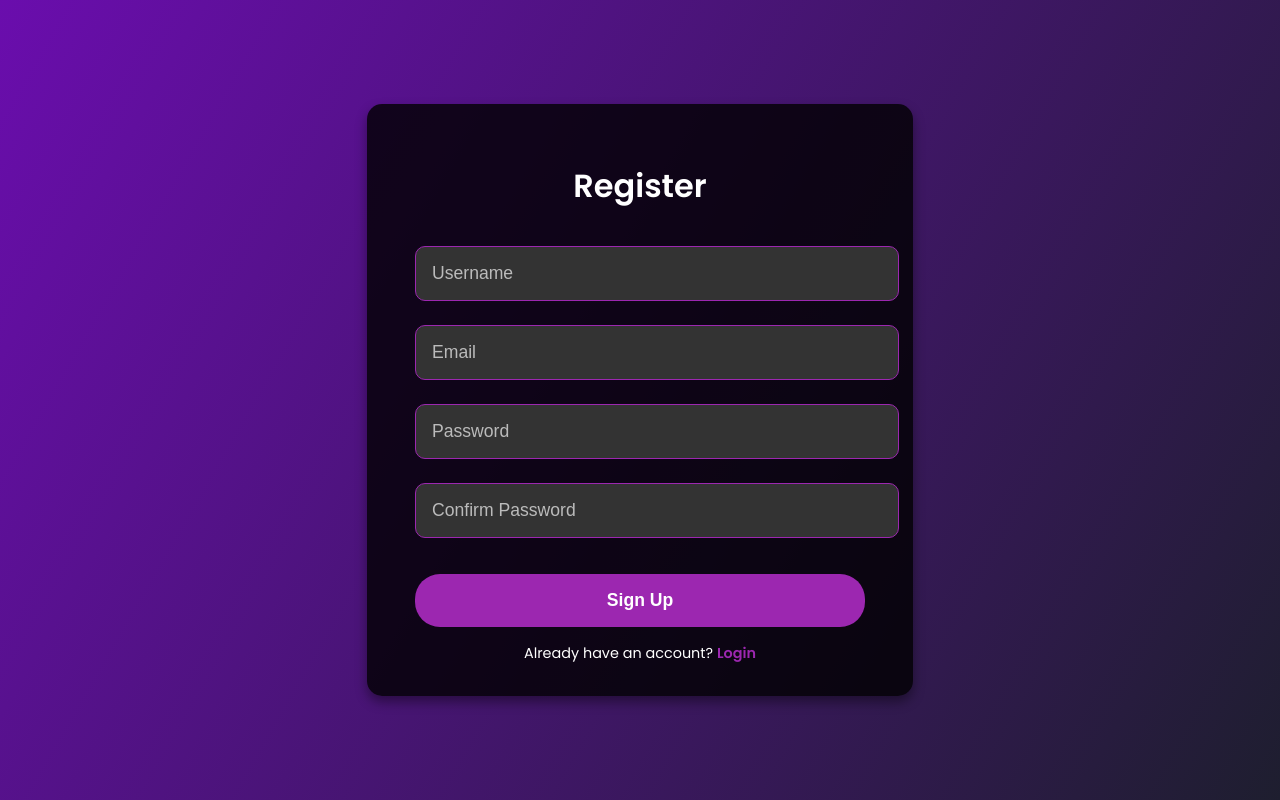
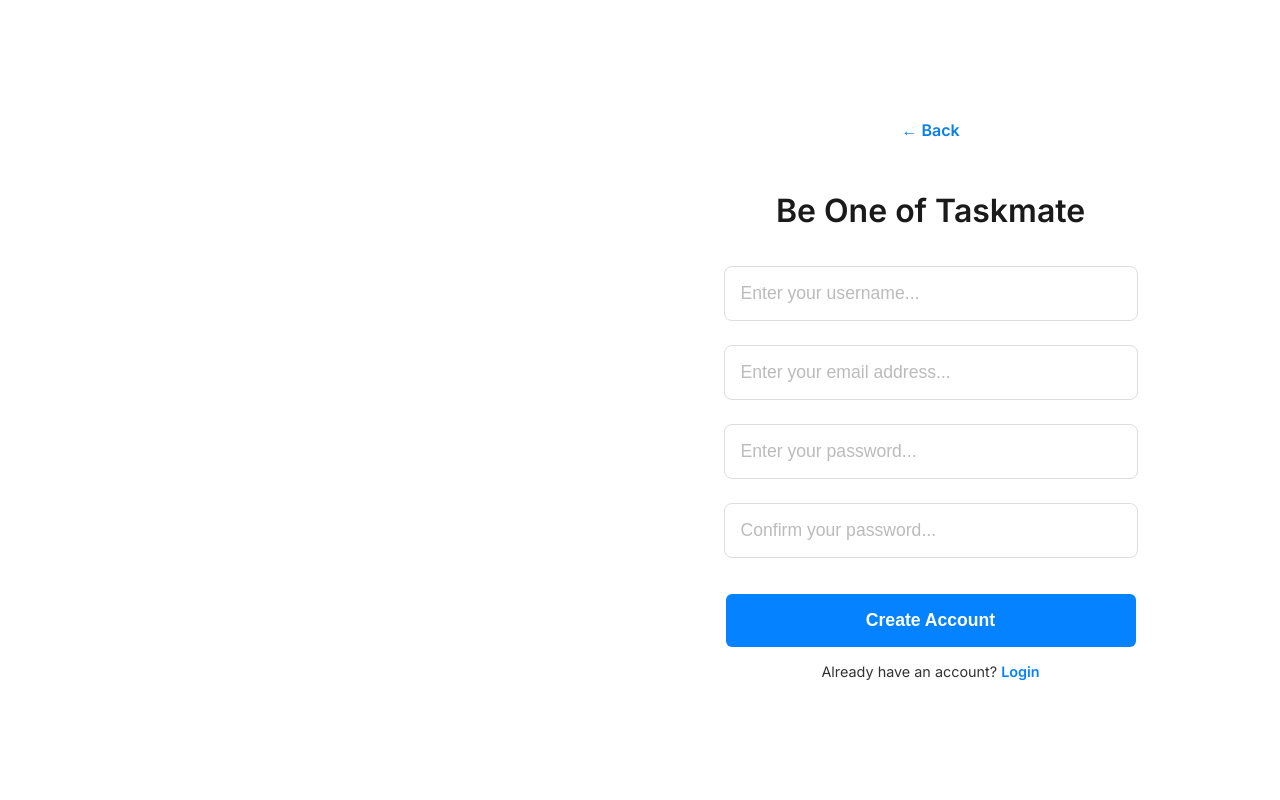
Before and after one commit to JhonpatrickMasan/TaskMate, a Django app: page /register/ in a window 1280 px wide. Run offline with Django 5.2, Linux system fonts and the light colour scheme.

Commit message:
Updated UI - register.html

```diff
--- a/task_management/myapp/templates/register.html
+++ b/task_management/myapp/templates/register.html
@@ -4,53 +4,80 @@
     <meta charset="UTF-8">
     <meta name="viewport" content="width=device-width, initial-scale=1.0">
     <title>Register - TaskMate</title>
-    <link href="https://fonts.googleapis.com/css2?family=Poppins:wght@300;400;500;600&display=swap" rel="stylesheet">
+    <!-- Link to Google Fonts for Poppins -->
+    <link href="https://fonts.googleapis.com/css2?family=Inter:wght@300;400;500;600&display=swap" rel="stylesheet">
+    <!-- Link to Font Awesome for icons -->
+    <link href="https://cdnjs.cloudflare.com/ajax/libs/font-awesome/6.0.0-beta3/css/all.min.css" rel="stylesheet">
     <style>
         /* General Page Styling */
         body {
-            font-family: 'Poppins', sans-serif;
-            background: linear-gradient(120deg, #6a0dad, #1e1e2f);
-            color: #fff;
+            font-family: 'Inter', sans-serif;
+            background: #fff;
+            color: #333;
             display: flex;
             justify-content: center;
             align-items: center;
             height: 100vh;
             margin: 0;
+            flex-direction: row;
         }
 
+        /* Container to hold the form and the hero image */
+        .container {
+            display: flex;
+            justify-content: space-between;
+            align-items: center;
+            width: 100%;
+            max-width: 1200px;
+            height: 80vh;
+        }
+
+        /* Form Section */
         .form-container {
-            background: rgba(0, 0, 0, 0.8);
+            background: #ffffff;
             padding: 2rem 3rem;
-            border-radius: 15px;
-            box-shadow: 0 6px 12px rgba(0, 0, 0, 0.4);
-            width: 100%;
-            max-width: 450px;
+            border-radius: 12px;
+            width: 45%; /* Set width to 45% for better alignment */
+            text-align: center;
         }
 
         h2 {
-            text-align: center;
+            font-size: 2rem;
+            font-weight: 605;
+            color: #1a1a1a;
             margin-bottom: 1.5rem;
-            font-size: 2rem;
+        }
+
+        .back-btn {
+            display: inline-block;
+            font-size: 1rem;
+            color: #087fe7;
+            text-decoration: none;
+            margin-bottom: 1.5rem;
             font-weight: 600;
+            transition: all 0.3s ease;
+        }
+
+        .back-btn:hover {
+            text-decoration: underline;
         }
 
         /* Form Field Styling */
         .input-field {
-            width: 100%;
+            width: 380px;
             padding: 1rem;
             margin: 0.75rem 0;
-            border-radius: 10px;
-            border: 1px solid #9c27b0;
-            background-color: #333;
-            color: #fff;
+            border-radius: 8px;
+            border: 1px solid #ddd;
+            background-color: transparent;
+            color: #333;
             font-size: 1.1rem;
             outline: none;
             transition: all 0.3s ease;
         }
 
         .input-field:focus {
-            border-color: #673ab7; /* Change border on focus */
-            box-shadow: 0 0 10px rgba(103, 58, 183, 0.8);
+            border-color: #0582ff;
         }
 
         .input-field::placeholder {
@@ -59,12 +86,12 @@
 
         /* Button Styling */
         .btn {
-            width: 100%;
+            width: 410px;
             padding: 1rem;
-            background-color: #9c27b0;
+            background-color: #0582ff;
             color: #fff;
             border: none;
-            border-radius: 25px;
+            border-radius: 6px;
             font-size: 1.1rem;
             font-weight: 600;
             cursor: pointer;
@@ -73,25 +100,25 @@
         }
 
         .btn:hover {
-            background-color: #673ab7;
-            box-shadow: 0 0 8px rgba(103, 58, 183, 0.7);
+            background-color: #045ac3;
             transform: translateY(-4px);
         }
 
         .btn:active {
-            background-color: #5e35b1;
+            background-color: #8e24aa;
             transform: translateY(2px);
         }
 
-        /* Responsive Design */
-        @media (max-width: 480px) {
-            .form-container {
-                padding: 1.5rem 2rem;
-                width: 90%;
-            }
-            h2 {
-                font-size: 1.8rem;
-            }
+        /* Error Message Styling */
+        .error-message {
+            background: #ff1744;
+            color: #fff;
+            padding: 0.75rem;
+            border-radius: 10px;
+            text-align: center;
+            margin-bottom: 1rem;
+            font-size: 0.95rem;
+            box-shadow: 0 4px 8px rgba(255, 23, 68, 0.3);
         }
 
         /* Footer Styling */
@@ -102,7 +129,7 @@
         }
 
         .form-footer a {
-            color: #9c27b0;
+            color: #0582ff;
             text-decoration: none;
             font-weight: 600;
         }
@@ -110,34 +137,88 @@
         .form-footer a:hover {
             text-decoration: underline;
         }
+
+        /* Hero Image Styling */
+        .hero-image {
+            width: 50%;
+            height: 100%;
+            background-size: contain;
+            background-position: center;
+            background-repeat: no-repeat;
+            border-radius: 12px;
+        }
+
+        /* Responsive Design */
+        @media (max-width: 768px) {
+            .container {
+                flex-direction: column;
+                height: auto;
+            }
+
+            .form-container {
+                width: 80%;
+                margin: 0 auto;
+                margin-bottom: 2rem;
+            }
+
+            .hero-image {
+                width: 100%;
+                height: 300px;
+                border-radius: 12px;
+            }
+        }
     </style>
 </head>
 <body>
 
+    <div class="container">
+        <!-- Hero Image Section -->
+        <div class="hero-image" style="background-image: url('https://www.notion.com/cdn-cgi/image/format=webp,width=3840/https://images.ctfassets.net/spoqsaf9291f/5RcoNncfzeuqS7V5qqelRJ/81e4b42053f8937bbbdb4842f0fcdc72/docs-hero.png');">
+            <!-- This could be your hero image -->
+        </div>
+
+        <!-- Form Section -->
         <div class="form-container">
-        <h2>Register</h2>
+            <!-- Back Button -->
+            <a href="{% url 'landing_page' %}" class="back-btn">&#8592; Back</a>
+
+            <h2>Be One of Taskmate</h2>
+
+            <!-- Display error messages if registration fails -->
+            {% if form.non_field_errors %}
+            <div class="error-message">
+                {% for error in form.non_field_errors %}
+                    {{ error }}
+                {% endfor %}
+            </div>
+            {% endif %}
+
+            <!-- Registration Form -->
             <form method="POST">
                 {% csrf_token %}
+                <!-- Pass the `next` parameter if it exists -->
+                <input type="hidden" name="next" value="{{ request.GET.next }}">
 
                 <!-- Username -->
-            <input type="text" name="username" class="input-field" placeholder="Username" required>
+                <input type="text" name="username" class="input-field" placeholder="Enter your username..." required>
 
                 <!-- Email -->
-            <input type="email" name="email" class="input-field" placeholder="Email" required>
+                <input type="email" name="email" class="input-field" placeholder="Enter your email address..." required>
 
                 <!-- Password -->
-            <input type="password" name="password1" class="input-field" placeholder="Password" required>
+                <input type="password" name="password1" class="input-field" placeholder="Enter your password..." required>
 
                 <!-- Confirm Password -->
-            <input type="password" name="password2" class="input-field" placeholder="Confirm Password" required>
+                <input type="password" name="password2" class="input-field" placeholder="Confirm your password..." required>
 
                 <!-- Submit Button -->
-            <button type="submit" class="btn">Sign Up</button>
+                <button type="submit" class="btn">Create Account</button>
             </form>
 
-        <!-- Footer -->
+            <!-- Footer Links -->
             <div class="form-footer">
-            Already have an account? <a href="{% url 'login' %}">Login</a>
+                Already have an account? <a href="{% url 'login' %}">Login</a><br>
+            </div>
         </div>
     </div>
 
```
Lines whose indentation alone changed are shown as unchanged.
